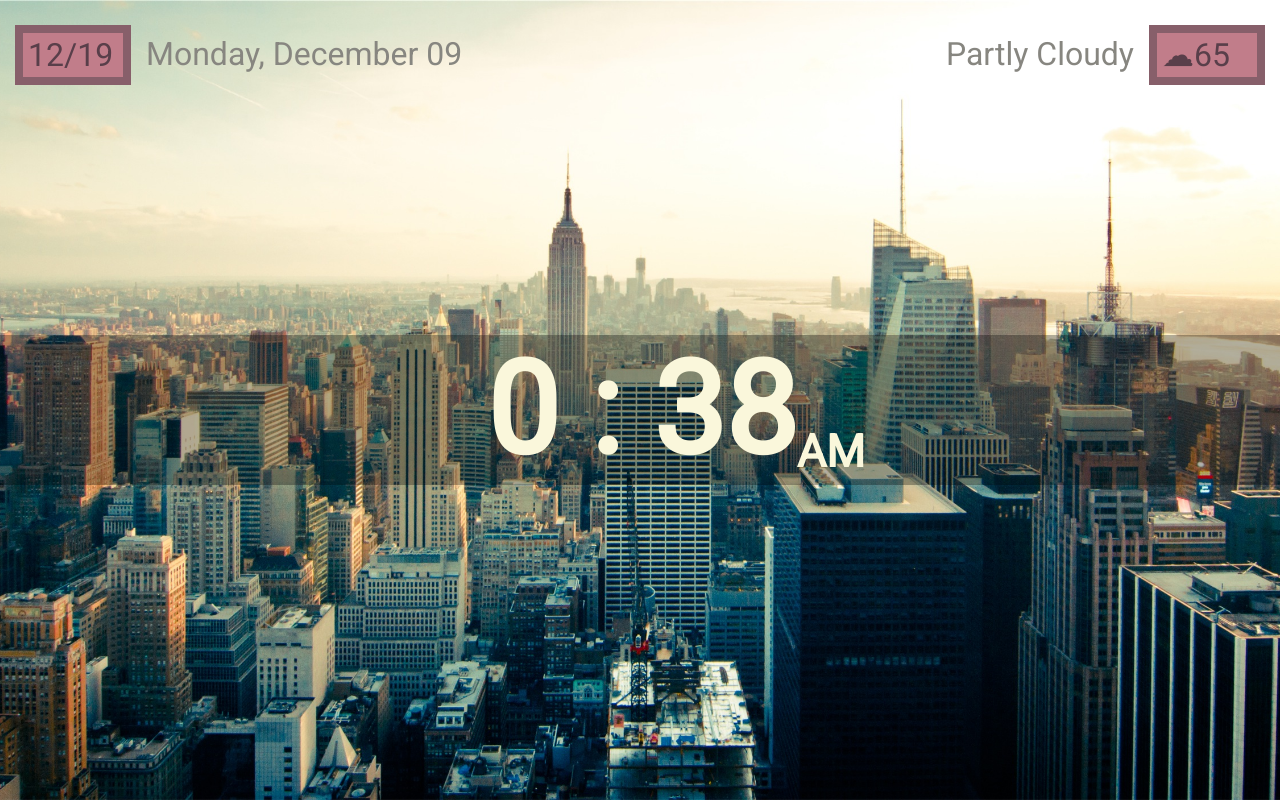
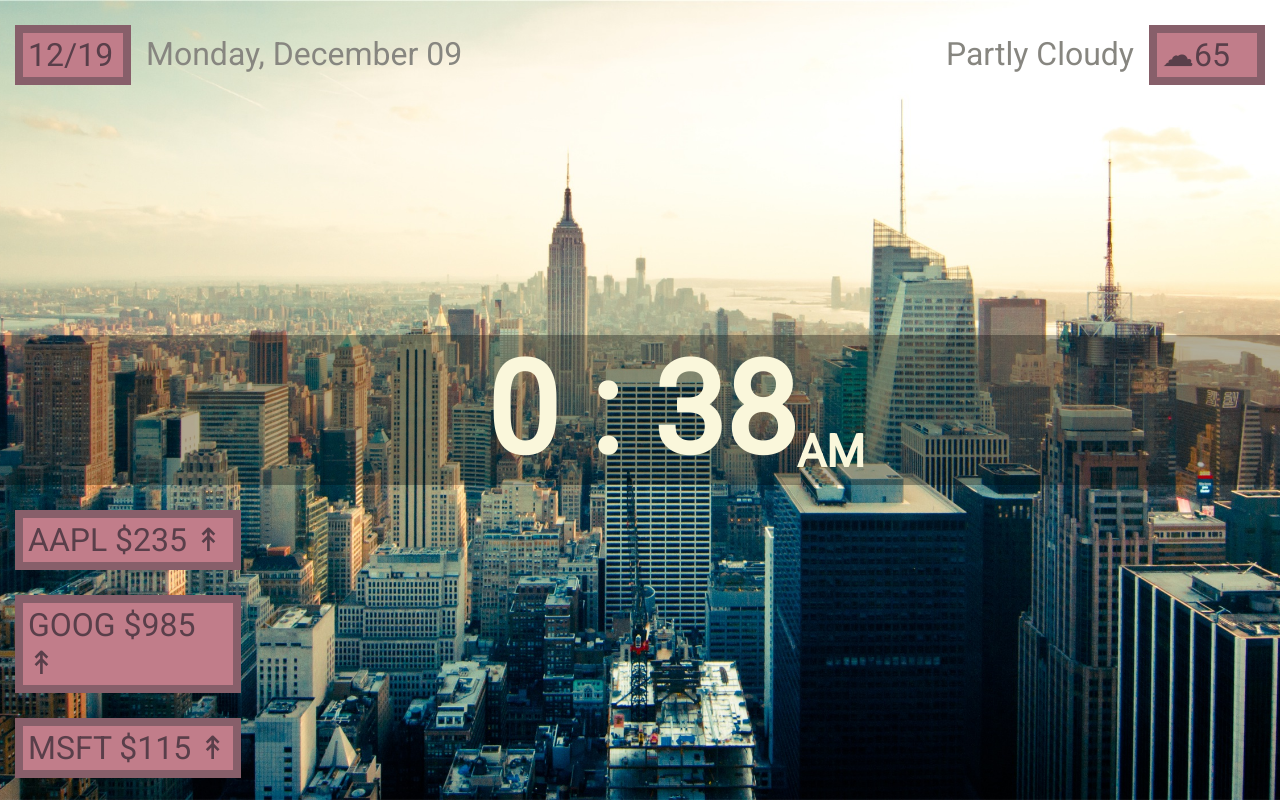
Before and after one commit to jamesdesigns/JavaScriptTest, a plain HTML site: page index.html in a window 1280 px wide. Drawn offline with Linux system fonts and the light colour scheme.

Commit message:
Add the stock info in the footer

```diff
--- a/index.html
+++ b/index.html
@@ -21,6 +21,11 @@
     <section>
       <div id="currentTime" class="clock"></div>
     </section>
+    <footer>
+      <div id="stockQuote">AAPL $235 &#8607;</div>
+      <div id="stockQuote">GOOG $985 &#8607;</div>
+      <div id="stockQuote">MSFT $115 &#8607;</div>
+    </footer>
     <script src="main.js"></script>
   </body>
 </html>
--- a/style.css
+++ b/style.css
@@ -84,3 +84,14 @@ header #currentStatus, #temp {
     margin-top: 35px;
     margin-left: 5rem;
 }
+
+#stockQuote {
+    font-size: 2rem;
+    background-color: #c17d8a;
+    color: #593f4a;
+    width: 200px;
+    padding: 3px 5px;
+    margin-top: 25px;
+    margin-left: 15px;
+    border: 8px solid #875f6a;
+}
```
